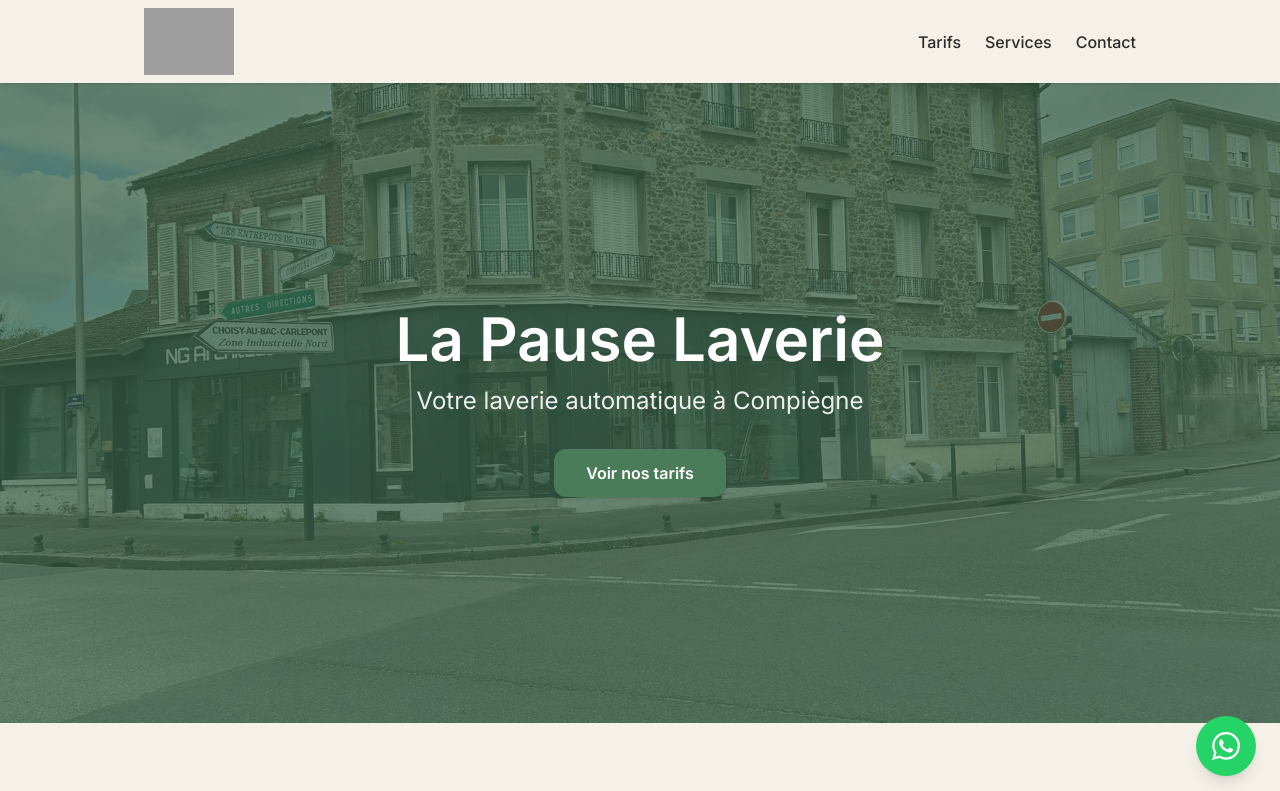
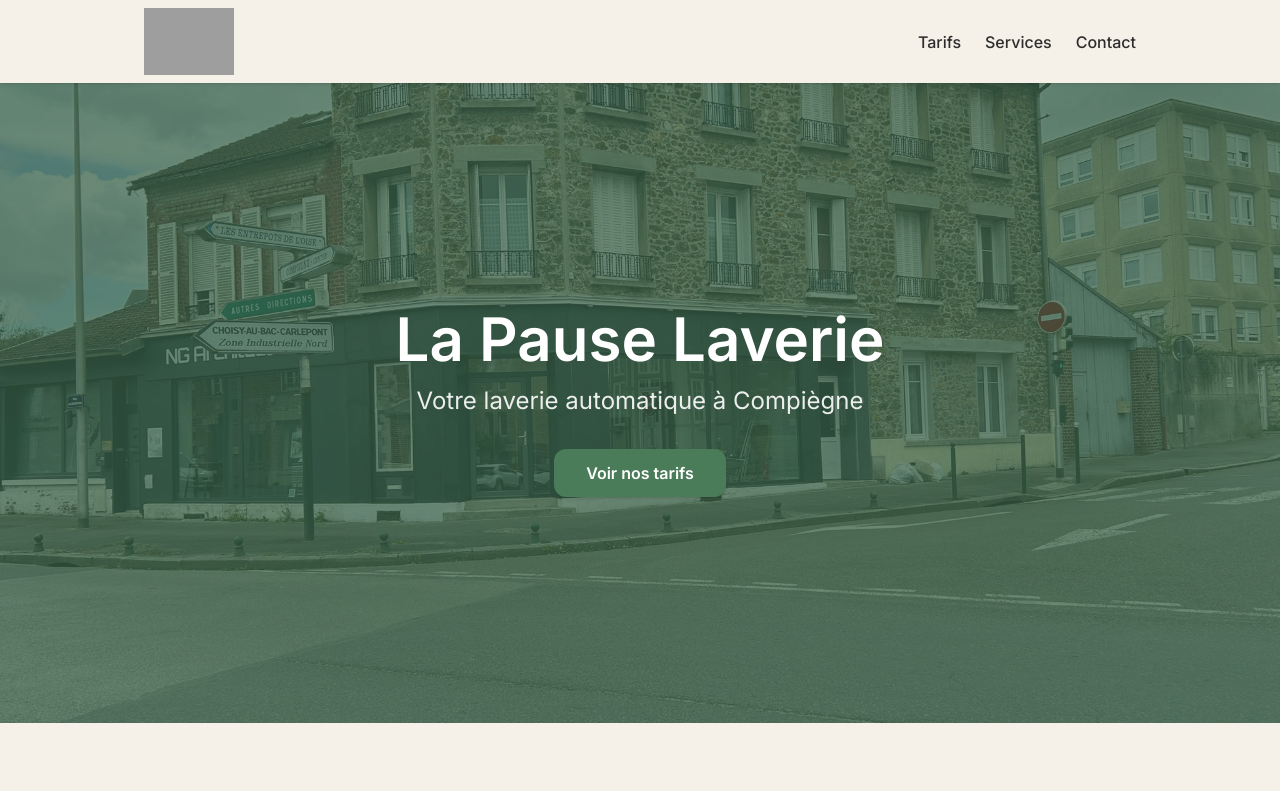
Before and after one commit to anthonyverbois-ai/vermax, a Next.js app: page / in a window 1280 px wide. Shown: the top 791 px of the page. Built offline with nearby package versions, Linux system fonts and the light colour scheme; grey boxes are pictures that could not be loaded.

Commit message:
remove floating WhatsApp button

```diff
--- a/src/app/page.tsx
+++ b/src/app/page.tsx
@@ -3,7 +3,6 @@ import Hero from "@/components/Hero";
 import Tarifs from "@/components/Tarifs";
 import Blanchisserie from "@/components/Blanchisserie";
 import Infos from "@/components/Infos";
-import WhatsAppCTA from "@/components/WhatsAppCTA";
 import Footer from "@/components/Footer";
 
 export default function Home() {
@@ -17,7 +16,6 @@ export default function Home() {
         <Infos />
       </main>
       <Footer />
-      <WhatsAppCTA />
     </>
   );
 }
```
